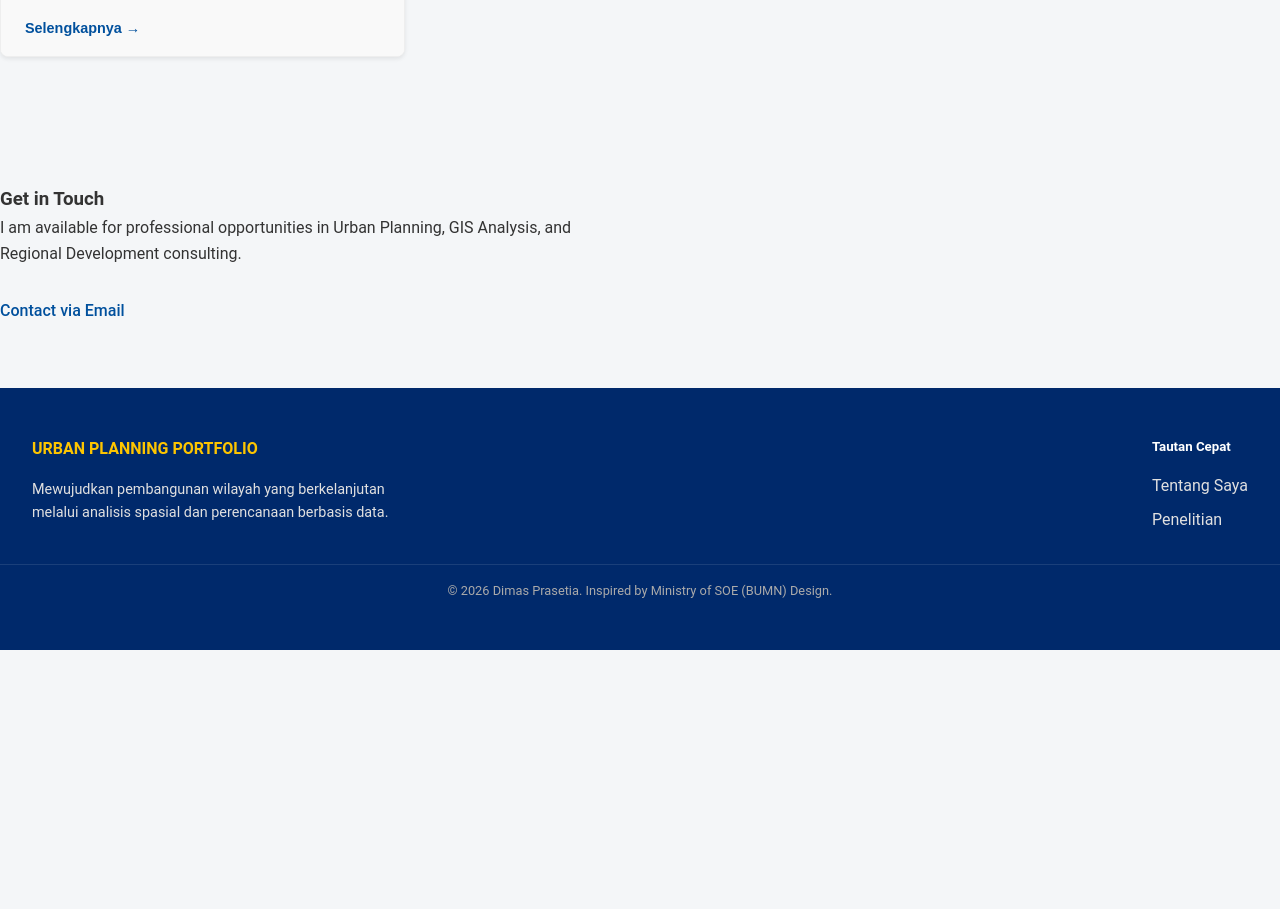
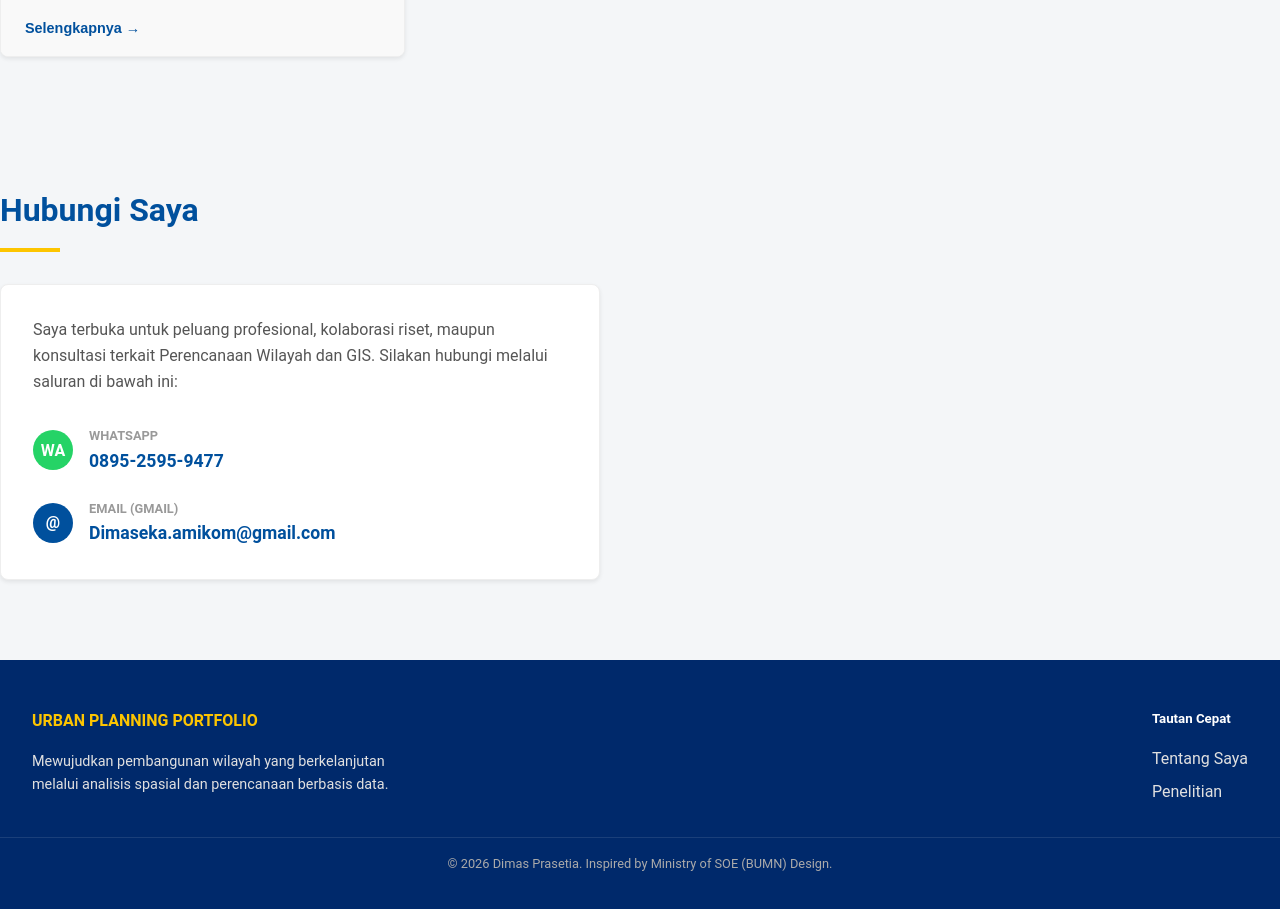
Before and after one commit to dimas-colab/DIMAS-PRASETIA, a React (Vite) app: page / in a window 1280 px wide. Shown: the part 1889-2798 px from the top of the page. Before the commit the page ends 2539 px from the top, so only its background shows below. Built offline with nearby package versions, Linux system fonts and the light colour scheme.

Commit message:
Enhance contact section with WA and Gmail details

```diff
--- a/src/components/Contact.jsx
+++ b/src/components/Contact.jsx
@@ -2,12 +2,42 @@ import React from 'react';
 
 const Contact = () => {
     return (
-        <section id="contact" className="section" style={{ maxWidth: '600px' }}>
-            <h3>Get in Touch</h3>
-            <p style={{ marginBottom: '2rem', color: 'var(--text-secondary)' }}>
-                I am available for professional opportunities in Urban Planning, GIS Analysis, and Regional Development consulting.
-            </p>
-            <a href="mailto:Dimaseka.amikom@gmail.com" className="btn-primary">Contact via Email</a>
+        <section id="contact" className="section container" style={{ paddingBottom: '5rem' }}>
+            <h2 className="section-title">Hubungi Saya</h2>
+            <div style={{
+                backgroundColor: 'white',
+                borderRadius: '8px',
+                boxShadow: 'var(--shadow-card)',
+                padding: '2rem',
+                maxWidth: '600px',
+                border: '1px solid #eee'
+            }}>
+                <p style={{ marginBottom: '2rem', color: '#555', lineHeight: '1.6' }}>
+                    Saya terbuka untuk peluang profesional, kolaborasi riset, maupun konsultasi terkait Perencanaan Wilayah dan GIS. Silakan hubungi melalui saluran di bawah ini:
+                </p>
+
+                <div style={{ display: 'flex', flexDirection: 'column', gap: '1.5rem' }}>
+                    <div style={{ display: 'flex', alignItems: 'center', gap: '1rem' }}>
+                        <div style={{ width: '40px', height: '40px', backgroundColor: '#25D366', borderRadius: '50%', display: 'flex', justifyContent: 'center', alignItems: 'center', color: 'white', fontWeight: 'bold' }}>WA</div>
+                        <div>
+                            <div style={{ fontSize: '0.8rem', color: '#999', fontWeight: '600', textTransform: 'uppercase' }}>WhatsApp</div>
+                            <a href="https://wa.me/6289525959477" target="_blank" rel="noopener noreferrer" style={{ color: 'var(--bumn-blue)', fontWeight: '700', fontSize: '1.1rem', textDecoration: 'none' }}>
+                                0895-2595-9477
+                            </a>
+                        </div>
+                    </div>
+
+                    <div style={{ display: 'flex', alignItems: 'center', gap: '1rem' }}>
+                        <div style={{ width: '40px', height: '40px', backgroundColor: 'var(--bumn-blue)', borderRadius: '50%', display: 'flex', justifyContent: 'center', alignItems: 'center', color: 'white', fontWeight: 'bold' }}>@</div>
+                        <div>
+                            <div style={{ fontSize: '0.8rem', color: '#999', fontWeight: '600', textTransform: 'uppercase' }}>Email (Gmail)</div>
+                            <a href="mailto:Dimaseka.amikom@gmail.com" style={{ color: 'var(--bumn-blue)', fontWeight: '700', fontSize: '1.1rem', textDecoration: 'none' }}>
+                                Dimaseka.amikom@gmail.com
+                            </a>
+                        </div>
+                    </div>
+                </div>
+            </div>
         </section>
     );
 };
```
